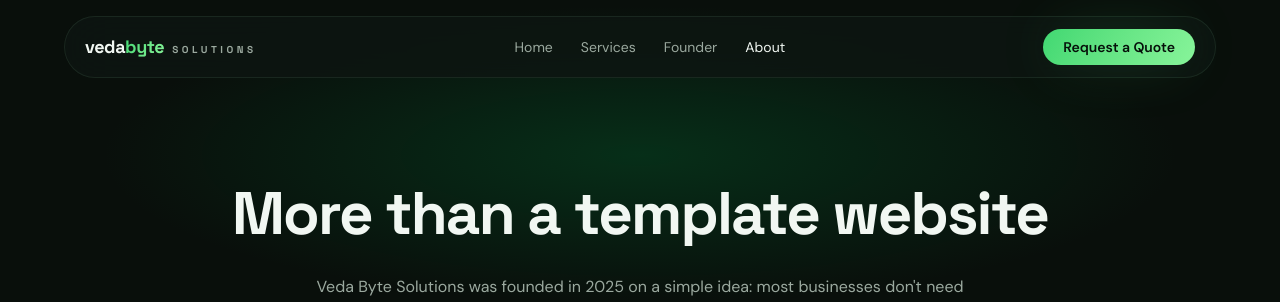
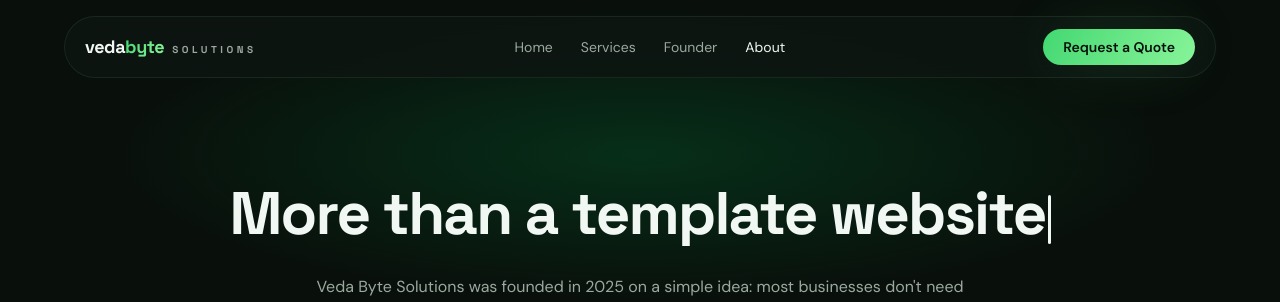
Before and after one commit to anuragbhandari777-gif/vbs, a Next.js app: page /about in a window 1280 px wide. Shown: the top 302 px of the page. Built offline with nearby package versions, Linux system fonts and the light colour scheme.

Commit message:
VBS: Add typing animation to the website

```diff
--- a/src/app/about/page.tsx
+++ b/src/app/about/page.tsx
@@ -3,6 +3,7 @@ import Link from "next/link";
 import { ArrowUpRight } from "lucide-react";
 import { SiteHeader } from "@/components/site-header";
 import { SiteFooter } from "@/components/site-footer";
+import { Typewriter } from "@/components/typewriter";
 
 export const metadata: Metadata = {
   title: "About — Veda Byte Solutions",
@@ -26,7 +27,7 @@ export default function About() {
           <div className="halo pointer-events-none absolute inset-0" />
           <div className="relative mx-auto max-w-4xl px-6 pb-16 pt-44 text-center">
             <h1 className="text-4xl font-bold leading-tight sm:text-6xl">
-              More than a template website
+              <Typewriter text="More than a template website" speed={55} delay={300} />
             </h1>
             <p className="mx-auto mt-6 max-w-2xl text-base text-muted-foreground">
               Veda Byte Solutions was founded in 2025 on a simple idea: most
--- a/src/app/globals.css
+++ b/src/app/globals.css
@@ -239,6 +239,11 @@
   }
 }
 
+@keyframes vb-blink {
+  0%, 100% { opacity: 1; }
+  50% { opacity: 0; }
+}
+
 @utility float-slow {
   animation: vb-float 7s ease-in-out infinite;
 }
--- /dev/null
+++ b/src/components/typewriter.tsx
@@ -0,0 +1,79 @@
+"use client";
+
+import { useEffect, useRef, useState } from "react";
+
+interface TypewriterProps {
+  text: string;
+  /** ms per character while typing (default 55) */
+  speed?: number;
+  /** ms per character while deleting (default 33) */
+  deleteSpeed?: number;
+  /** ms before the very first type-pass (default 400) */
+  delay?: number;
+  /** ms to pause at full text before deleting (default 10000) */
+  pauseFull?: number;
+  /** ms to pause at empty before retyping (default 600) */
+  pauseEmpty?: number;
+  className?: string;
+}
+
+export function Typewriter({
+  text,
+  speed = 55,
+  deleteSpeed = 33,
+  delay = 400,
+  pauseFull = 10000,
+  pauseEmpty = 600,
+  className,
+}: TypewriterProps) {
+  const [displayed, setDisplayed] = useState("");
+  const indexRef = useRef(0);
+  const timerRef = useRef<ReturnType<typeof setTimeout> | null>(null);
+
+  useEffect(() => {
+    const schedule = (fn: () => void, ms: number) => {
+      timerRef.current = setTimeout(fn, ms);
+    };
+
+    const typeNext = () => {
+      indexRef.current += 1;
+      setDisplayed(text.slice(0, indexRef.current));
+
+      if (indexRef.current < text.length) {
+        schedule(typeNext, speed);
+      } else {
+        schedule(deleteNext, pauseFull);
+      }
+    };
+
+    const deleteNext = () => {
+      indexRef.current -= 1;
+      setDisplayed(text.slice(0, indexRef.current));
+
+      if (indexRef.current > 0) {
+        schedule(deleteNext, deleteSpeed);
+      } else {
+        schedule(typeNext, pauseEmpty);
+      }
+    };
+
+    schedule(typeNext, delay);
+
+    return () => {
+      if (timerRef.current !== null) clearTimeout(timerRef.current);
+    };
+    // intentionally runs once on mount
+    // eslint-disable-next-line react-hooks/exhaustive-deps
+  }, []);
+
+  return (
+    <span className={className}>
+      {displayed}
+      <span
+        aria-hidden="true"
+        className="inline-block w-[3px] ml-[2px] rounded-sm bg-current align-middle"
+        style={{ height: "0.82em", animation: "vb-blink 1s step-start infinite" }}
+      />
+    </span>
+  );
+}
```
